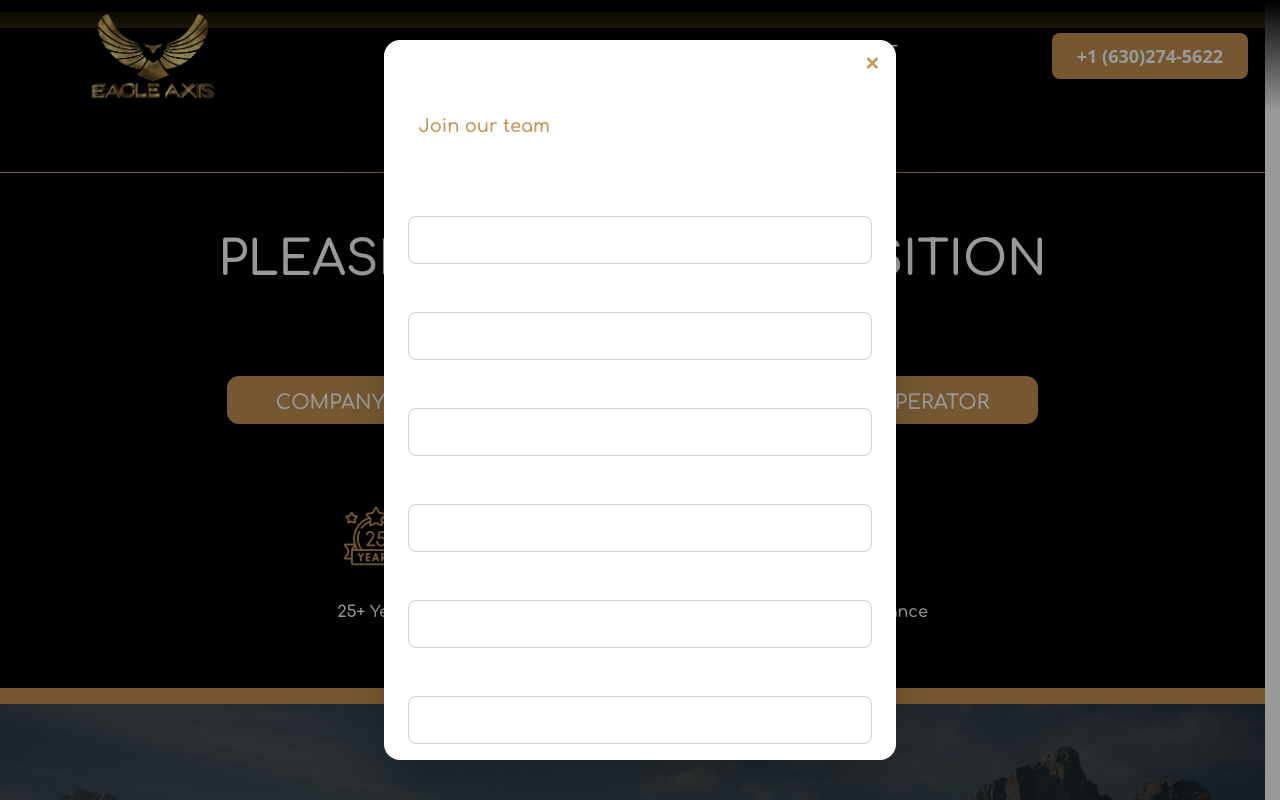
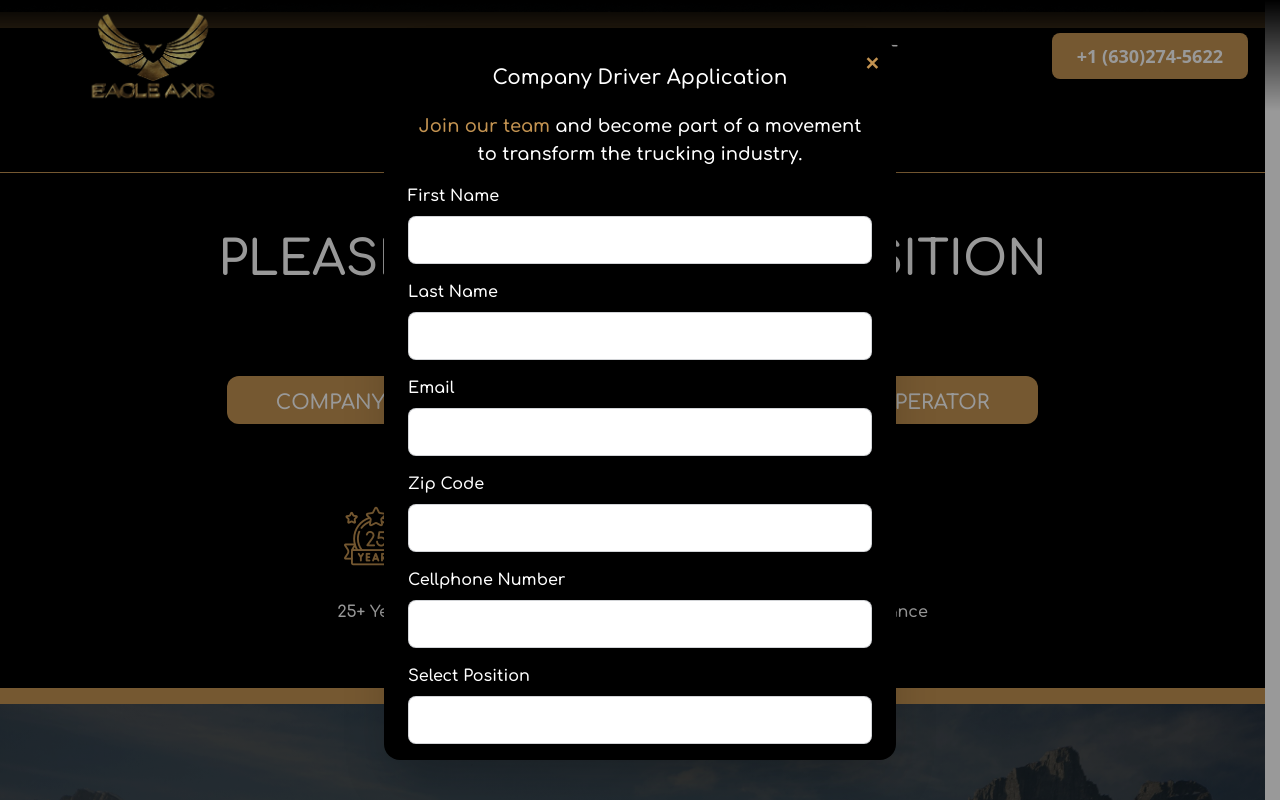
Before and after one commit to darnteam/Eagle-Axis, a React (Create React App) app: page / in a window 1280 px wide. Both pictures are taken after a click on the button "COMPANY DRIVER". Shown: the part 788-1588 px from the top of the page. Built offline with nearby package versions, Linux system fonts and the light colour scheme.

Commit message:
black modal

```diff
--- a/src/components/ApplicationModal/ApplicationModal.jsx
+++ b/src/components/ApplicationModal/ApplicationModal.jsx
@@ -34,7 +34,7 @@ export const ApplicationModal = ({ position, id }) => {
         {position}
       </button>
       <dialog id={id} className="modal" >
-        <div className="modal-box bg-black" style={{ backgroundColor: "oklch(var(--b1, 0.6) / var(--tw-bg-opacity, 1))" }}>
+        <div className="modal-box bg-black">
           <form method="dialog" onSubmit={handleSubmit}>
             <button
               className="btn btn-sm btn-circle btn-ghost absolute right-2 text-primaryYellow text-lg top-2"
```
